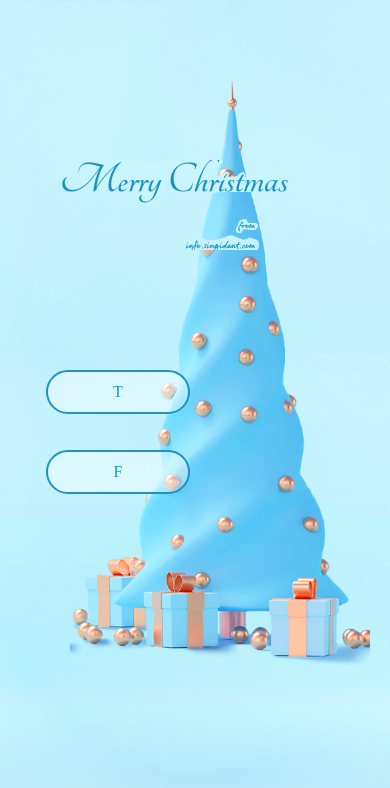
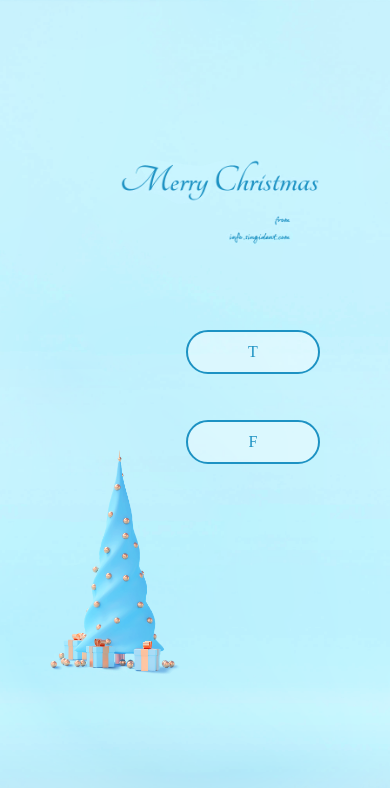
Before and after one commit to kimmyounha/thisletter, a plain HTML site: page index.html in a window 390 px wide. Drawn offline with Linux system fonts and the light colour scheme.

Commit message:
main 완성

```diff
--- a/css/main.css
+++ b/css/main.css
@@ -62,11 +62,11 @@ body {
     top: 450px;
 }
 
-@media (max-width: 768px) {
+@media (max-width:900px) {
     .treeimg {
-        width: 300px;
-        height: 600px;
-        top: 80px;
+        width: 315px;
+        height: 550px;
+        top: 160px;
         left: 70px;
     }
     .letteringimg {
@@ -75,4 +75,99 @@ body {
         top: 160px;
         right: 100px;
     }
+    .custom-button {
+        right: 150px;
+        width: 90px;
+        height: 20px;
+        line-height: 20px;
+    }
+    .letteringimg {
+        width: 200px;
+        height: 85px;
+        object-fit: cover;
+        display: block;
+        position: absolute;
+        top: 160px;
+        right: 120px;
+    }
+    .button-t {
+        top: 330px;
+    }
+    .button-f {
+        top: 420px;
+    }
 }
+
+@media (max-width: 768px) {
+    .treeimg {
+        width: 260px;
+        height: 450px;
+        top: 230px;
+        left: 40px;
+    }
+    .letteringimg {
+        width: 230px;
+        height: 90px;
+        top: 160px;
+        right: 100px;
+    }
+    .custom-button {
+        right: 90px;
+        width: 90px;
+        height: 20px;
+        line-height: 20px;
+    }
+    .letteringimg {
+        width: 200px;
+        height: 85px;
+        object-fit: cover;
+        display: block;
+        position: absolute;
+        top: 160px;
+        right: 90px;
+    }
+    .button-t {
+        top: 330px;
+    }
+    .button-f {
+        top: 420px;
+    }
+}
+
+@media (max-width: 540px) {
+    .treeimg {
+        width: 130px;
+        height: 230px;
+        top: 450px;
+        left: 50px;
+    }
+    .letteringimg {
+        width: 230px;
+        height: 90px;
+        top: 160px;
+        right: 100px;
+    }
+    .custom-button {
+        right: 70px;
+        width: 90px;
+        height: 20px;
+        line-height: 20px;
+    }
+    .letteringimg {
+        width: 200px;
+        height: 85px;
+        object-fit: cover;
+        display: block;
+        position: absolute;
+        top: 160px;
+        right: 70px;
+    }
+
+    .button-t {
+        top: 330px;
+    }
+
+    .button-f {
+        top: 420px;
+    }
+}
```
